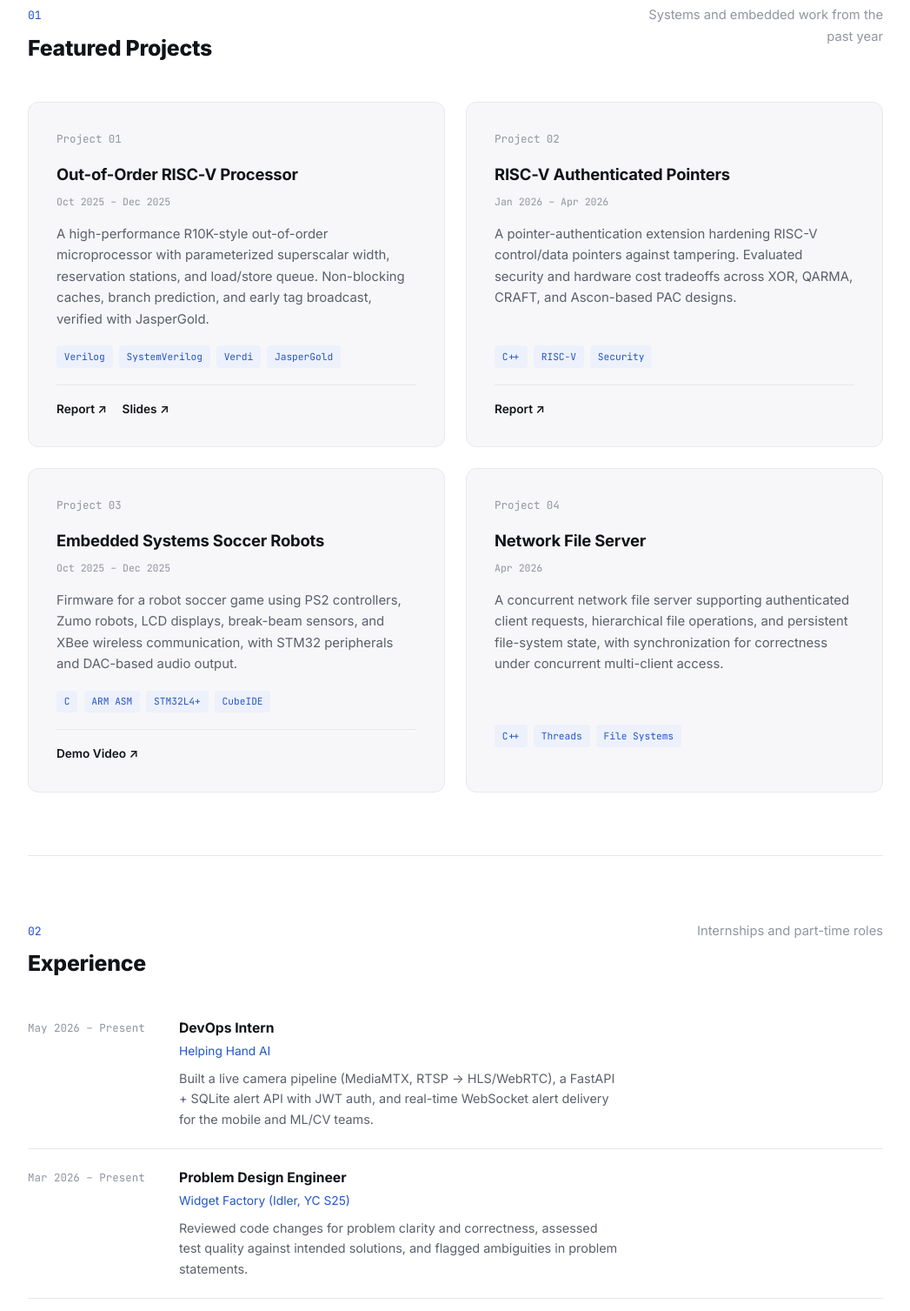
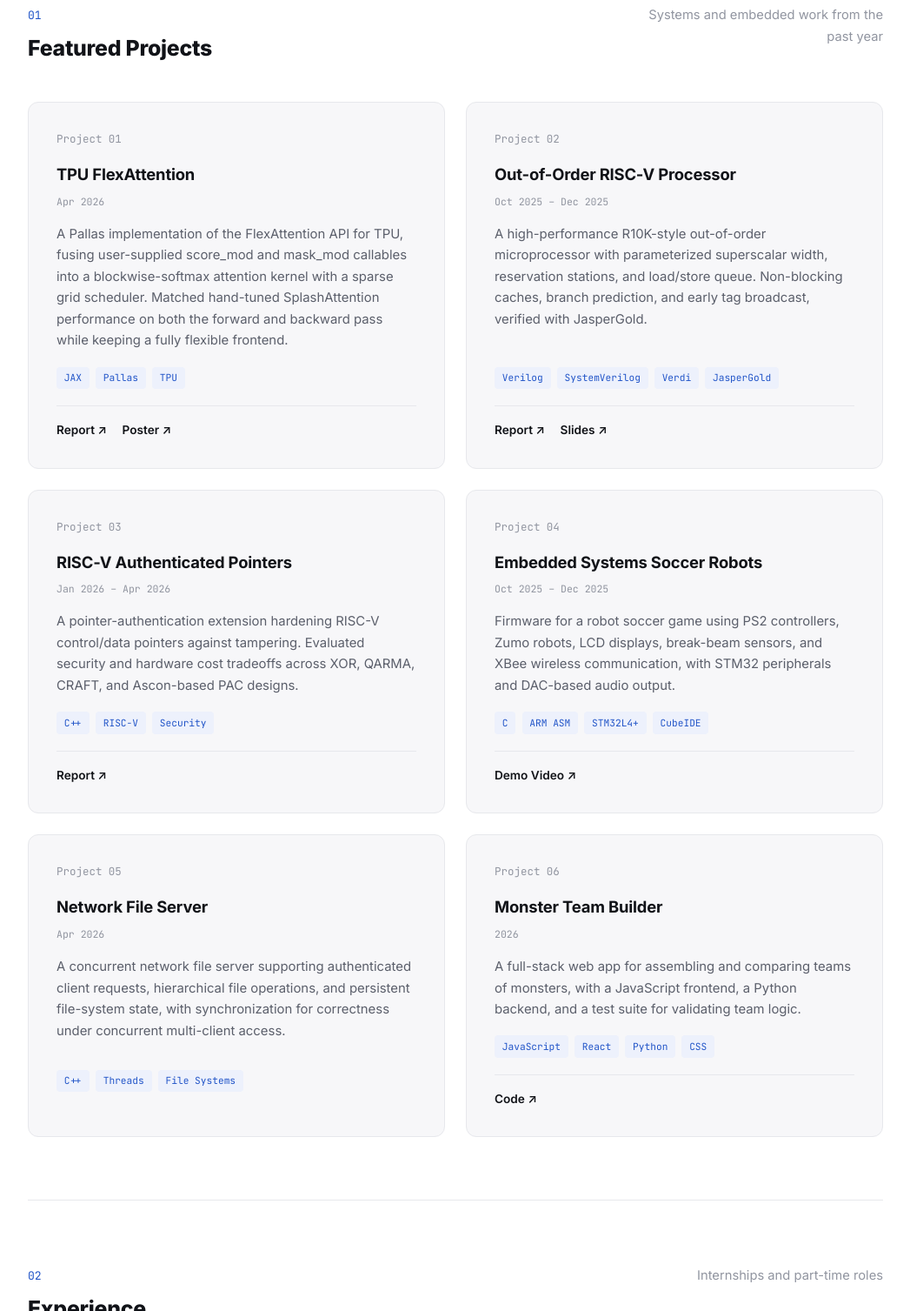
Before and after one commit to vdiyer/vdiyer.github.io, a plain HTML site: page index.html in a window 1280 px wide. Shown: the part 613-2120 px from the top of the page at 87% size, without its empty margins (116-1163 px from the left). Drawn offline with Linux system fonts and the light colour scheme.

Commit message:
Update index.html

```diff
--- a/index.html
+++ b/index.html
@@ -192,6 +192,18 @@
     <div class="proj-grid">
       <div class="proj-card">
         <div class="proj-num">Project 01</div>
+        <div class="proj-title">TPU FlexAttention</div>
+        <div class="proj-date">Apr 2026</div>
+        <p class="desc">A Pallas implementation of the FlexAttention API for TPU, fusing user-supplied score_mod and mask_mod callables into a blockwise-softmax attention kernel with a sparse grid scheduler. Matched hand-tuned SplashAttention performance on both the forward and backward pass while keeping a fully flexible frontend.</p>
+        <div class="proj-tags"><span>JAX</span><span>Pallas</span><span>TPU</span></div>
+        <div class="proj-links">
+          <a href="assets/eecs570/report.pdf" target="_blank" rel="noopener">Report ↗</a>
+          <a href="assets/eecs570/poster.pdf" target="_blank" rel="noopener">Poster ↗</a>
+        </div>
+      </div>
+
+      <div class="proj-card">
+        <div class="proj-num">Project 02</div>
         <div class="proj-title">Out-of-Order RISC-V Processor</div>
         <div class="proj-date">Oct 2025 – Dec 2025</div>
         <p class="desc">A high-performance R10K-style out-of-order microprocessor with parameterized superscalar width, reservation stations, and load/store queue. Non-blocking caches, branch prediction, and early tag broadcast, verified with JasperGold.</p>
@@ -203,7 +215,7 @@
       </div>
 
       <div class="proj-card">
-        <div class="proj-num">Project 02</div>
+        <div class="proj-num">Project 03</div>
         <div class="proj-title">RISC-V Authenticated Pointers</div>
         <div class="proj-date">Jan 2026 – Apr 2026</div>
         <p class="desc">A pointer-authentication extension hardening RISC-V control/data pointers against tampering. Evaluated security and hardware cost tradeoffs across XOR, QARMA, CRAFT, and Ascon-based PAC designs.</p>
@@ -214,7 +226,7 @@
       </div>
 
       <div class="proj-card">
-        <div class="proj-num">Project 03</div>
+        <div class="proj-num">Project 04</div>
         <div class="proj-title">Embedded Systems Soccer Robots</div>
         <div class="proj-date">Oct 2025 – Dec 2025</div>
         <p class="desc">Firmware for a robot soccer game using PS2 controllers, Zumo robots, LCD displays, break-beam sensors, and XBee wireless communication, with STM32 peripherals and DAC-based audio output.</p>
@@ -225,11 +237,22 @@
       </div>
 
       <div class="proj-card">
-        <div class="proj-num">Project 04</div>
+        <div class="proj-num">Project 05</div>
         <div class="proj-title">Network File Server</div>
         <div class="proj-date">Apr 2026</div>
         <p class="desc">A concurrent network file server supporting authenticated client requests, hierarchical file operations, and persistent file-system state, with synchronization for correctness under concurrent multi-client access.</p>
         <div class="proj-tags"><span>C++</span><span>Threads</span><span>File Systems</span></div>
+      </div>
+
+      <div class="proj-card">
+        <div class="proj-num">Project 06</div>
+        <div class="proj-title">Monster Team Builder</div>
+        <div class="proj-date">2026</div>
+        <p class="desc">A full-stack web app for assembling and comparing teams of monsters, with a JavaScript frontend, a Python backend, and a test suite for validating team logic.</p>
+        <div class="proj-tags"><span>JavaScript</span><span>React</span><span>Python</span><span>CSS</span></div>
+        <div class="proj-links">
+          <a href="https://github.com/vdiyer/monster-team-builder" target="_blank" rel="noopener">Code ↗</a>
+        </div>
       </div>
     </div>
   </section>
```
